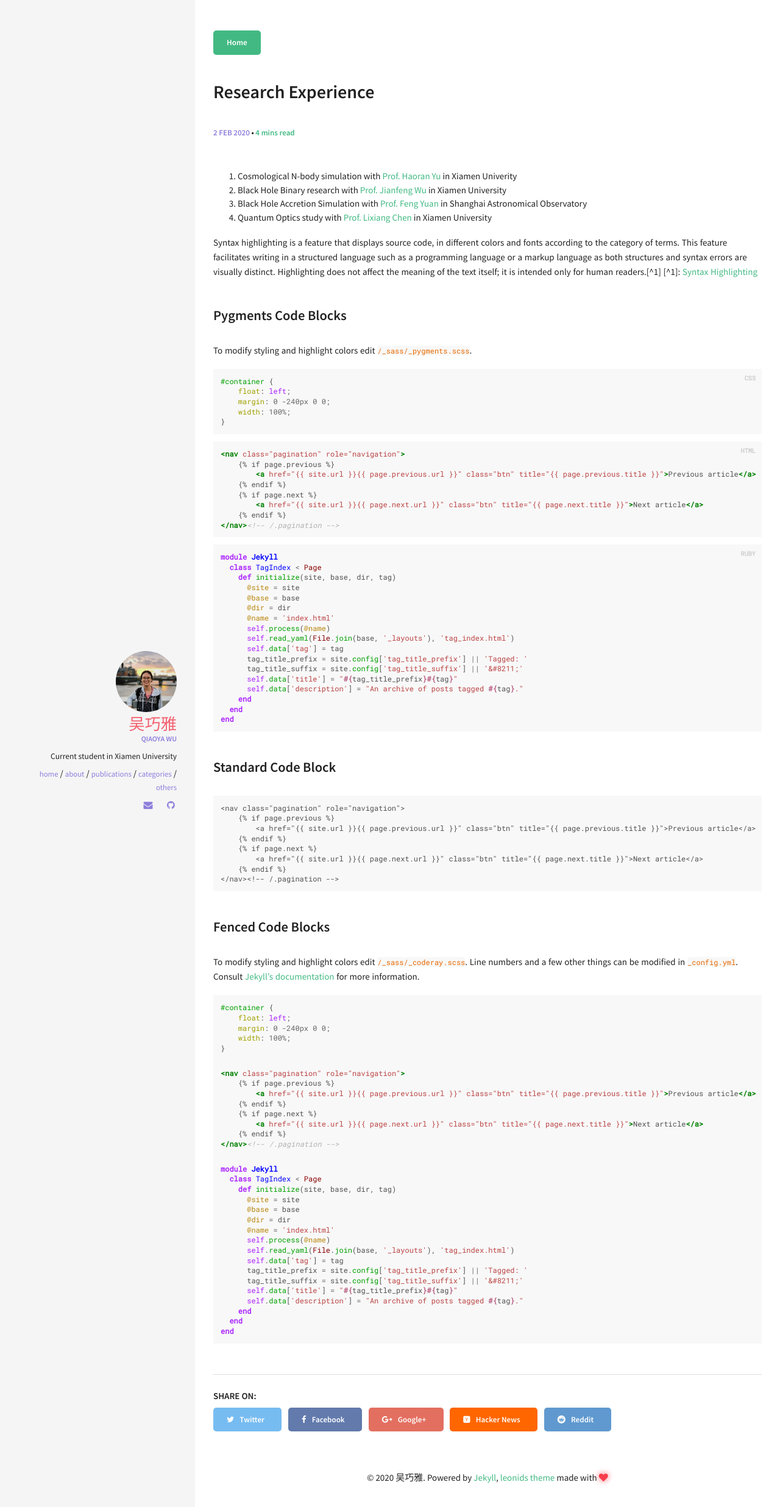
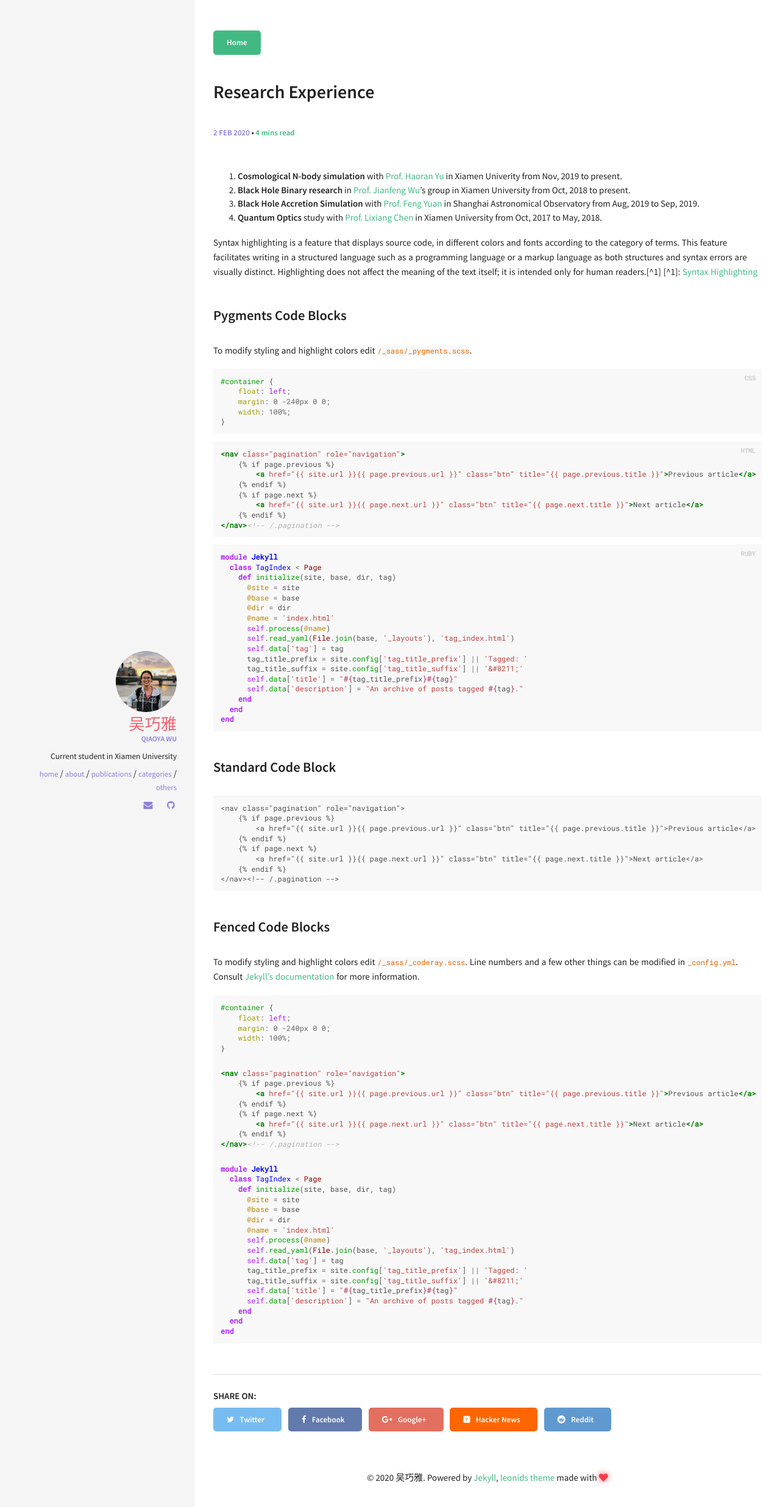
Before and after one commit to QiaoyaWu/qiaoyawu.github.io, a Jekyll site: the page built from _posts/2020-02-02-research-experience.md, in a window 1280 px wide. Shown: the top 2472 px of the page at 61% size. Built offline with Jekyll 4.4.1, drawn with Linux system fonts in a browser that asks for light colours.

Commit message:
research cv

```diff
--- a/_posts/2020-02-02-research-experience.md
+++ b/_posts/2020-02-02-research-experience.md
@@ -7,10 +7,10 @@ modified: 2020-02-08
 ---
 
 
-1. Cosmological N-body simulation with [Prof. Haoran Yu](https://astro.xmu.edu.cn/info/1016/2660.htm) in Xiamen Univerity
-2. Black Hole Binary research with [Prof. Jianfeng Wu](https://astro.xmu.edu.cn/info/1016/1025.htm) in Xiamen University
-3. Black Hole Accretion Simulation with [Prof. Feng Yuan](http://202.127.29.4/fyuan/) in Shanghai Astronomical Observatory
-4. Quantum Optics study with [Prof. Lixiang Chen](http://qolab.xmu.edu.cn/) in Xiamen University
+1. **Cosmological N-body simulation** with [Prof. Haoran Yu](https://astro.xmu.edu.cn/info/1016/2660.htm) in Xiamen Univerity from Nov, 2019 to present.
+2. **Black Hole Binary research** in [Prof. Jianfeng Wu](https://astro.xmu.edu.cn/info/1016/1025.htm)'s group in Xiamen University from Oct, 2018 to present.
+3. **Black Hole Accretion Simulation** with [Prof. Feng Yuan](http://202.127.29.4/fyuan/) in Shanghai Astronomical Observatory from Aug, 2019 to Sep, 2019.
+4. **Quantum Optics** study with [Prof. Lixiang Chen](http://qolab.xmu.edu.cn/) in Xiamen University from Oct, 2017 to May, 2018.
 
 <!--more-->
 
```
Also changed, not shown: _posts/2020-02-01-publication.md (+3 -1 lines), _posts/2020-02-05-cv.md (+3 -2 lines).
